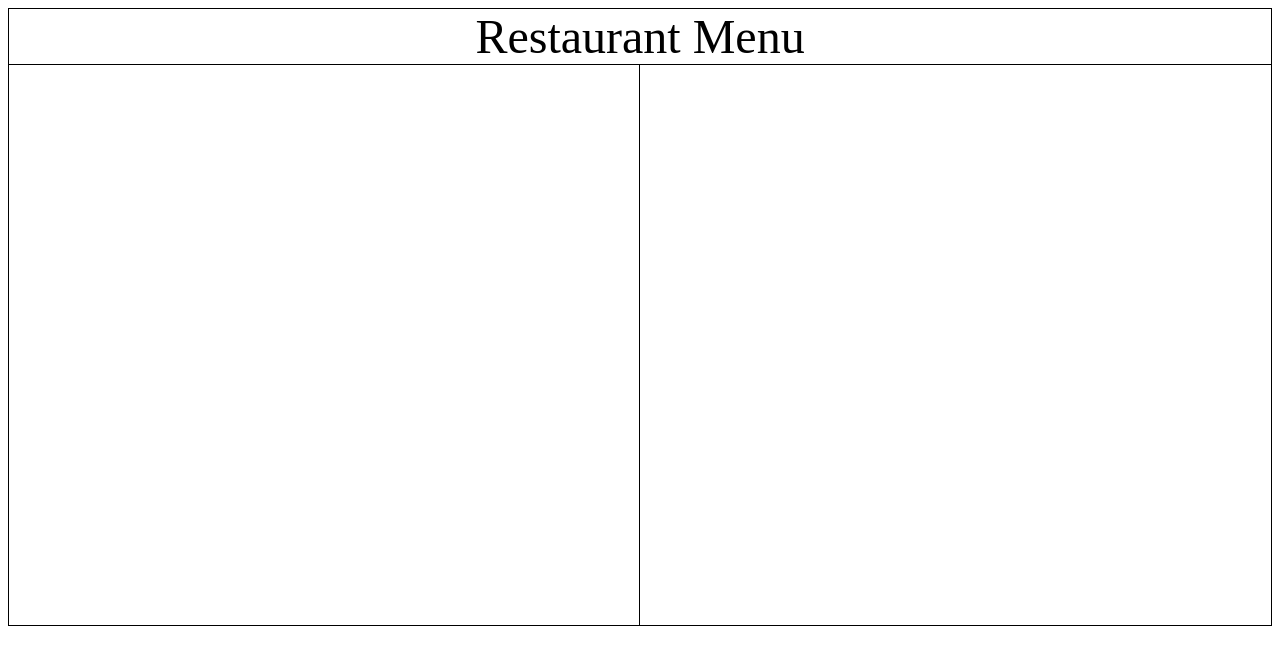
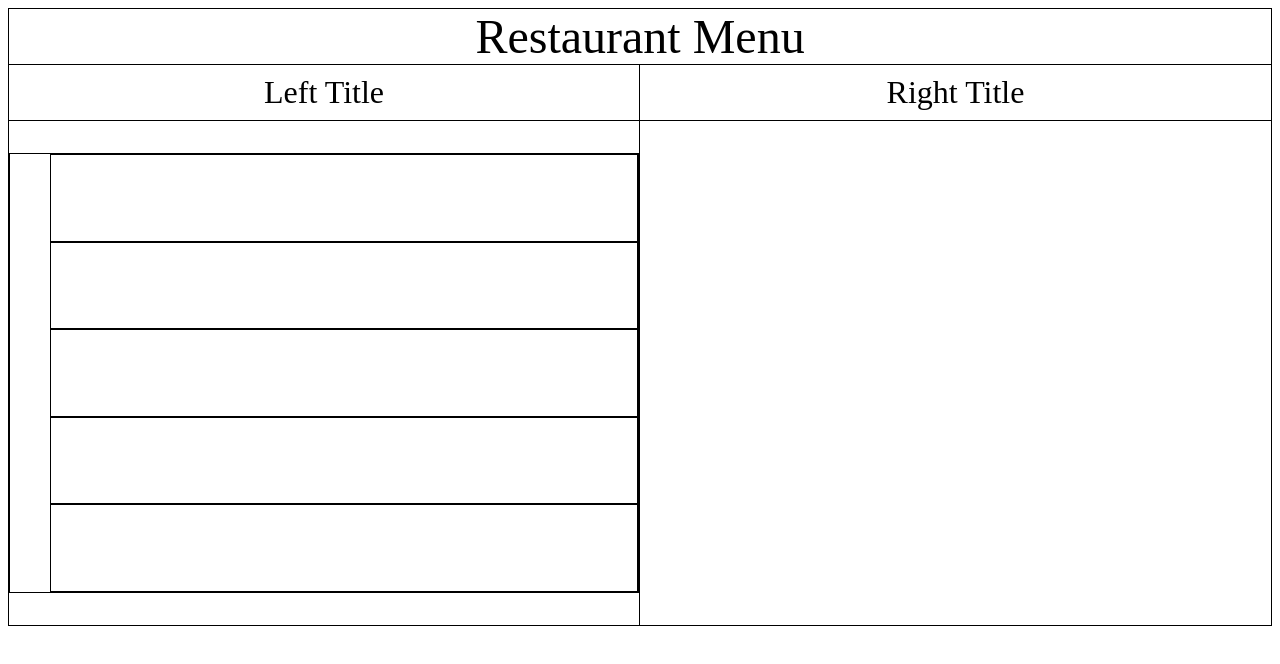
Before and after one commit to cultelise/rest-page, a website with bundled scripts: page dist/index.html in a window 1280 px wide. Built offline with nearby package versions, Linux system fonts and the light colour scheme.

Commit message:
Add content factory (list)

```diff
--- a/src/init.js
+++ b/src/init.js
@@ -1,20 +1,55 @@
 const content = document.getElementById('content'),
   divElements = [];
 
-const divObjector = (div, parent, text, divClass = '') => {
+const listFactory = (type, listItemNumber) => {
+  if (type === 'unordered'.toLowerCase()) {
+    const unorderedList = document.createElement('ul');
+    let counter = 0;
+    while (counter < listItemNumber) {
+      const listItem = document.createElement('li');
+      listItem.id = `li${counter + 1}`;
+      unorderedList.appendChild(listItem);
+      counter++;
+    } return unorderedList;
+  } else {
+      const orderedList = document.createElement('ol');
+      let counter = 0;
+      while (counter < listItemNumber) {
+        const listItem = document.createElement('li');
+        listItem.id = `li${counter + 1}`;
+        orderedList.appendChild(listItem);
+        counter++;
+      } return orderedList;
+    }
+}
+
+const divFactory = (div, parent, text, divClass = '', addList, type, num) => {
   const createdDiv = document.createElement('div');
   createdDiv.id = div;
   createdDiv.textContent = text;
   createdDiv.className = divClass;
+
+  if (addList === 'yes' || addList === true) {
+    let list = listFactory(type, num);
+    createdDiv.appendChild(list);
+  }
+
+
   return {name: div, parent, createdDiv}
 }
 
-const pageTitle = divObjector('pageTitle', content, 'Restaurant Menu'),
-  pageBody = divObjector('pageBody', content),
-  leftBody = divObjector('leftBody', pageBody.createdDiv, undefined, 'pageBodySection'),
-  rightBody = divObjector('rightBody', pageBody.createdDiv, undefined, 'pageBodySection');
+const
+  pageTitle = divFactory('pageTitle', content, 'Restaurant Menu'),
+  pageBody = divFactory('pageBody', content),
+  leftBody = divFactory('leftBody', pageBody.createdDiv, undefined, 'pageBodySection'),
+  rightBody = divFactory('rightBody', pageBody.createdDiv, undefined, 'pageBodySection'),
+  leftTitle = divFactory('leftTitle', leftBody.createdDiv, 'Left Title'),
+  rightTitle = divFactory('rightTitle', rightBody.createdDiv, 'Right Title'),
+  leftListX = divFactory('leftList', leftBody.createdDiv, undefined, '', true, 'unordered', 5);
 
-const divMaker = (...divObject) => {
+  console.log(leftListX)
+
+const appendDiv = (...divObject) => {
   divObject.forEach(div => {
     const divElement = div.createdDiv;
     div.parent.appendChild(divElement);
@@ -22,4 +57,5 @@ const divMaker = (...divObject) => {
   });
 }
 
-const divGroup = divMaker(pageTitle, pageBody, leftBody, rightBody)
+
+appendDiv(pageTitle, pageBody, leftBody, rightBody, leftTitle, rightTitle, leftListX);
--- a/src/style.css
+++ b/src/style.css
@@ -2,6 +2,11 @@
   display: grid;
   grid-template: 1fr 10fr / 1fr;
   border: 1px solid black;
+}
+
+#content * {
+  display: grid;
+  border: 1 solid black;
 }
 
 #pageTitle {
@@ -20,6 +25,25 @@
   grid-template: 1fr / 1fr 1fr;
 }
 
+#rightBody,
+#leftBody {
+  display: grid;
+  grid-template: 1fr 9fr / 1fr;
+  font-size: 2em;
+}
+
 #leftBody {
   border-right: 1px solid black;
 }
+
+#leftTitle,
+#rightTitle {
+  text-align: center;
+  align-content: center;
+  border-bottom: 1px solid black;
+}
+
+li,
+ul {
+  border: 1px solid black;
+}
```
Also changed, not shown: dist/bundle.js.
